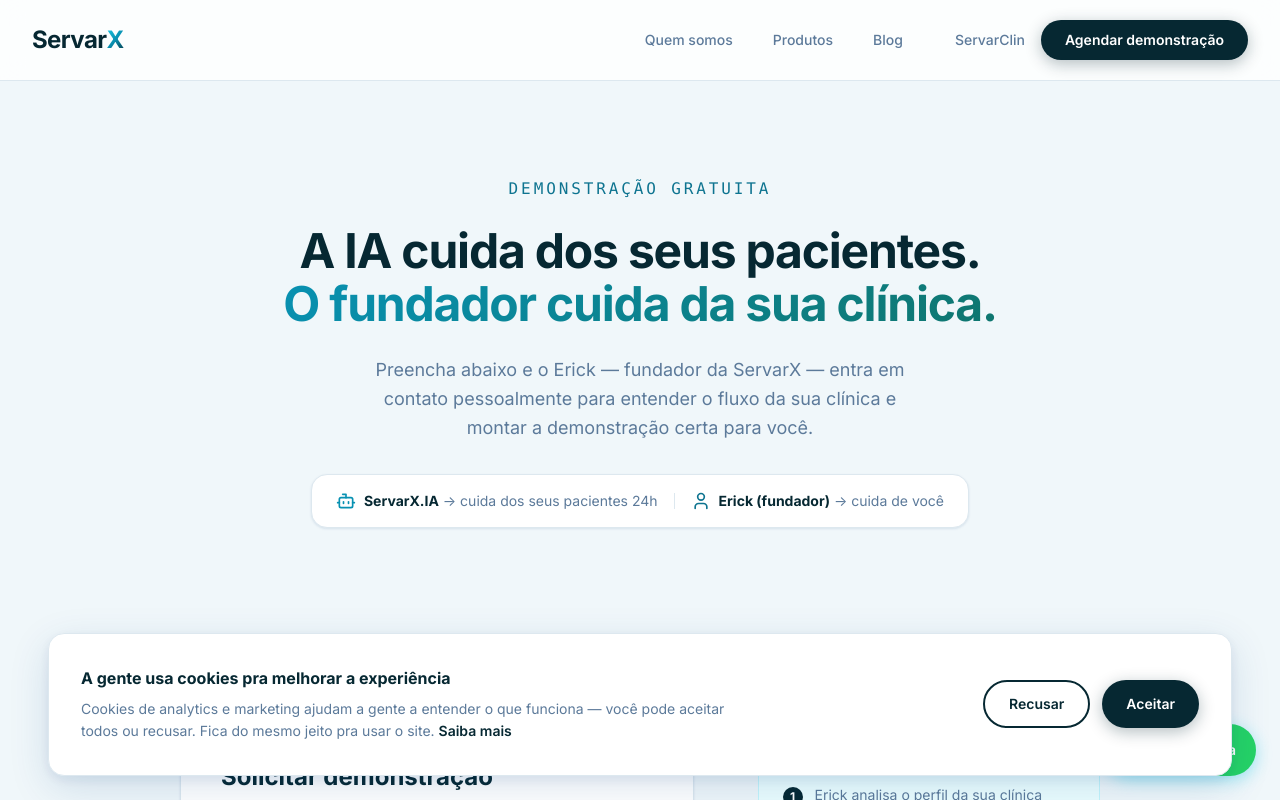
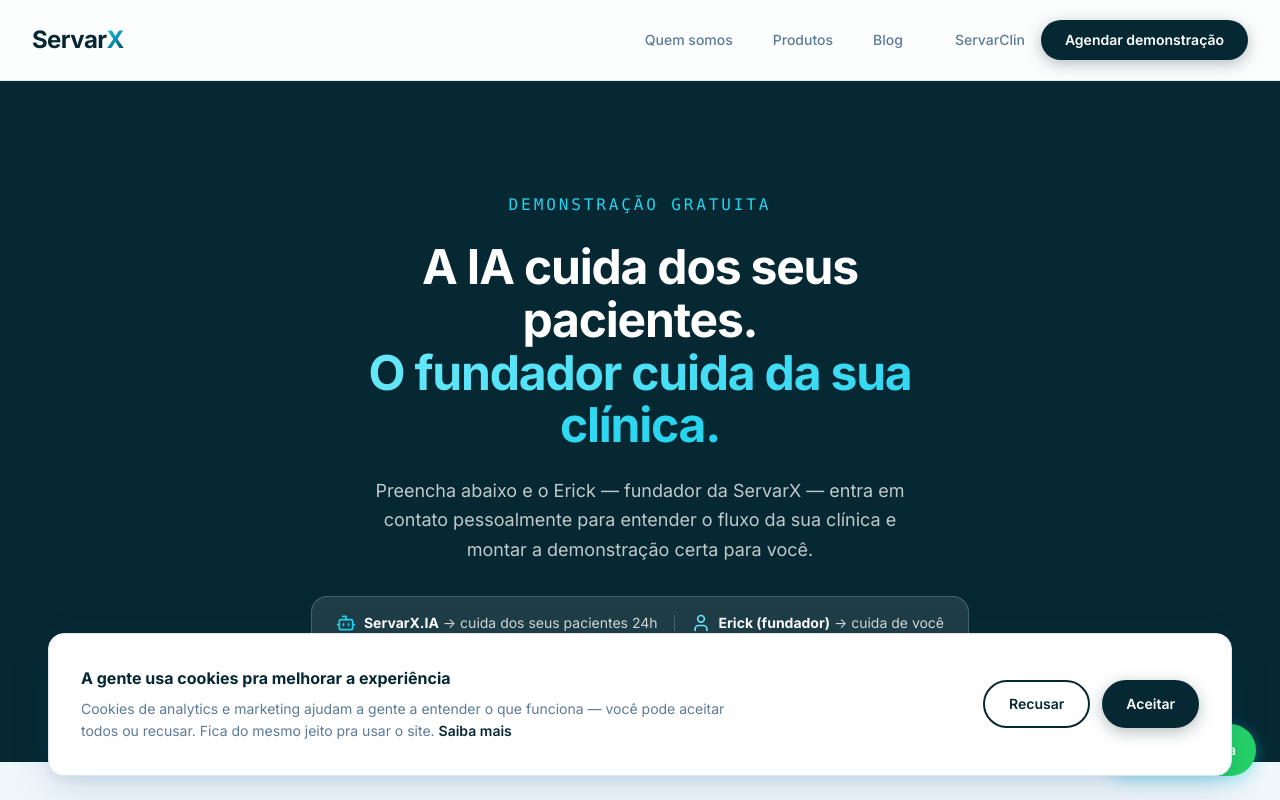
Before and after one commit to Dev-3rick/servarx-site, a Next.js app: page /contato in a window 1280 px wide. Shown: the top 800 px of the page. Built offline with nearby package versions, Linux system fonts and the light colour scheme.

Commit message:
style(contato): dark hero section matching site dark pattern (teal-800 + glow)

```diff
--- a/src/app/(marketing)/contato/page.tsx
+++ b/src/app/(marketing)/contato/page.tsx
@@ -15,30 +15,33 @@
 export default function ContatoPage() {
   return (
     <>
-      {/* Hero — claro */}
-      <section
-        className="px-6 py-20 lg:px-12 lg:py-24"
-        style={{ background: 'var(--gradient-hero-glow)' }}
-      >
-        <div className="max-w-page-md mx-auto text-center">
+      {/* Hero — DARK (padrão escuro do site) */}
+      <section className="relative overflow-hidden bg-brand-teal-800 text-white">
+        <div
+          className="absolute inset-0 opacity-30"
+          style={{ background: 'var(--gradient-hero-spot)' }}
+          aria-hidden="true"
+        />
+        <div className="relative max-w-page-md mx-auto px-6 lg:px-12 py-20 lg:py-28 text-center">
           <Reveal immediate variant="up" delay={0} duration={1.0}>
             <p
-              className="mb-6 font-mono uppercase tracking-[0.18em] text-brand-cyan-600"
+              className="mb-6 font-mono uppercase tracking-[0.18em] text-brand-cyan-400"
               style={{ fontSize: 'var(--text-eyebrow)' }}
             >
               DEMONSTRAÇÃO GRATUITA
             </p>
           </Reveal>
+
           <Reveal immediate variant="up" delay={200} duration={1.1}>
             <h1
-              className="font-bold tracking-tight text-brand-teal-800 leading-[1.1] mb-6"
+              className="font-bold tracking-tight text-white leading-[1.1] mb-6"
               style={{ fontSize: 'clamp(2rem, 5vw, 3rem)' }}
             >
               A IA cuida dos seus pacientes.
               <br />
               <span
                 style={{
-                  background: 'linear-gradient(135deg, #0891b2 0%, #0f766e 100%)',
+                  background: 'linear-gradient(135deg, #67e8f9 0%, #22d3ee 100%)',
                   WebkitBackgroundClip: 'text',
                   WebkitTextFillColor: 'transparent',
                   backgroundClip: 'text',
@@ -48,8 +51,9 @@
               </span>
             </h1>
           </Reveal>
+
           <Reveal immediate variant="up" delay={420} duration={1.1}>
-            <p className="text-lg text-brand-neutral-muted leading-relaxed max-w-xl mx-auto">
+            <p className="text-lg text-white/75 leading-relaxed max-w-xl mx-auto">
               Preencha abaixo e o Erick — fundador da ServarX — entra em contato
               pessoalmente para entender o fluxo da sua clínica e montar a demonstração
               certa para você.
@@ -58,19 +62,19 @@
 
           {/* Contextual banner — resolve the "human vs AI" paradox */}
           <Reveal immediate variant="up" delay={600} duration={1.0}>
-            <div className="mt-8 inline-flex flex-col sm:flex-row items-center gap-4 px-6 py-4 rounded-2xl bg-white border border-brand-neutral-border shadow-soft text-sm">
-              <div className="flex items-center gap-2 text-brand-neutral-muted">
-                <Bot className="w-5 h-5 text-brand-cyan-500" />
+            <div className="mt-8 inline-flex flex-col sm:flex-row items-center gap-4 px-6 py-4 rounded-2xl bg-white/10 backdrop-blur-sm border border-white/20 text-sm">
+              <div className="flex items-center gap-2 text-white/80">
+                <Bot className="w-5 h-5 text-brand-cyan-400" />
                 <span>
-                  <strong className="text-brand-teal-800">ServarX.IA</strong>{' '}
+                  <strong className="text-white">ServarX.IA</strong>{' '}
                   → cuida dos seus pacientes 24h
                 </span>
               </div>
-              <div className="hidden sm:block h-4 w-px bg-brand-neutral-border" />
-              <div className="flex items-center gap-2 text-brand-neutral-muted">
-                <User className="w-5 h-5 text-brand-teal-600" />
+              <div className="hidden sm:block h-4 w-px bg-white/20" />
+              <div className="flex items-center gap-2 text-white/80">
+                <User className="w-5 h-5 text-brand-cyan-300" />
                 <span>
-                  <strong className="text-brand-teal-800">Erick (fundador)</strong>{' '}
+                  <strong className="text-white">Erick (fundador)</strong>{' '}
                   → cuida de você
                 </span>
               </div>
```
